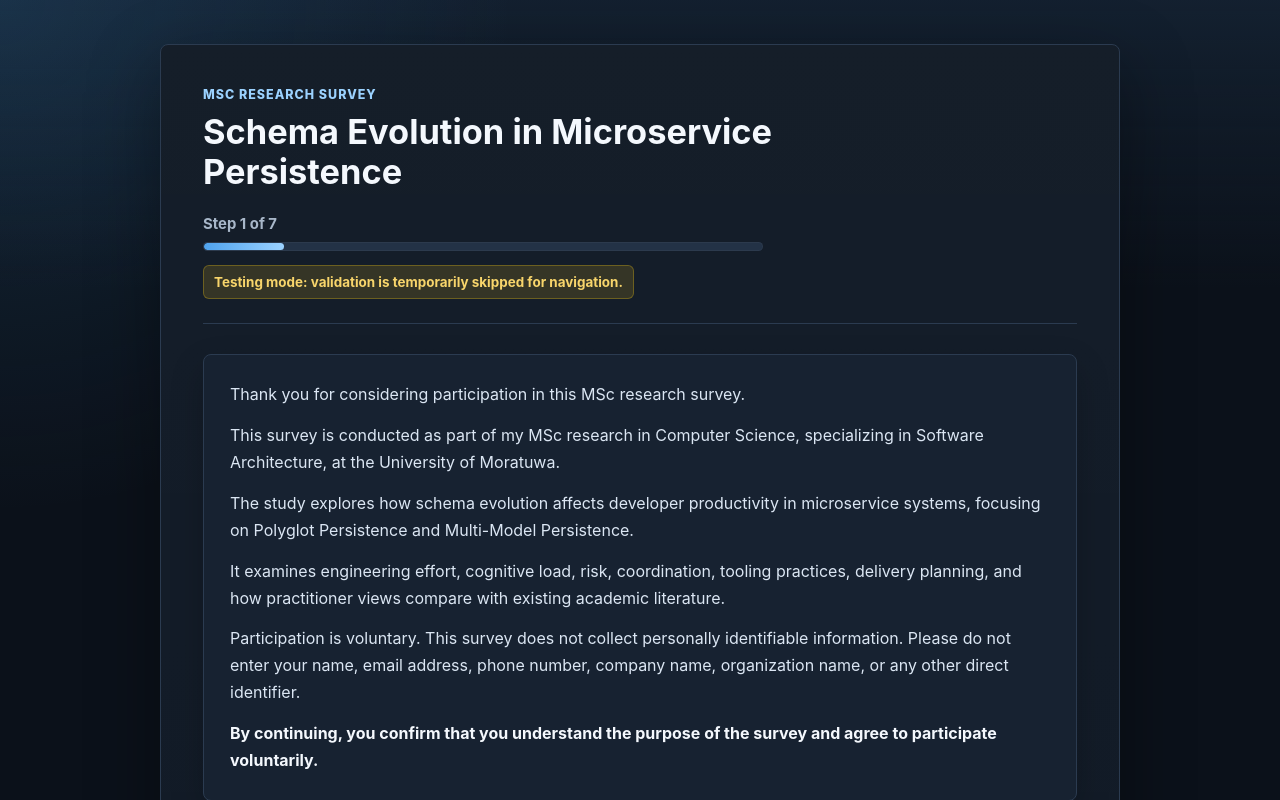
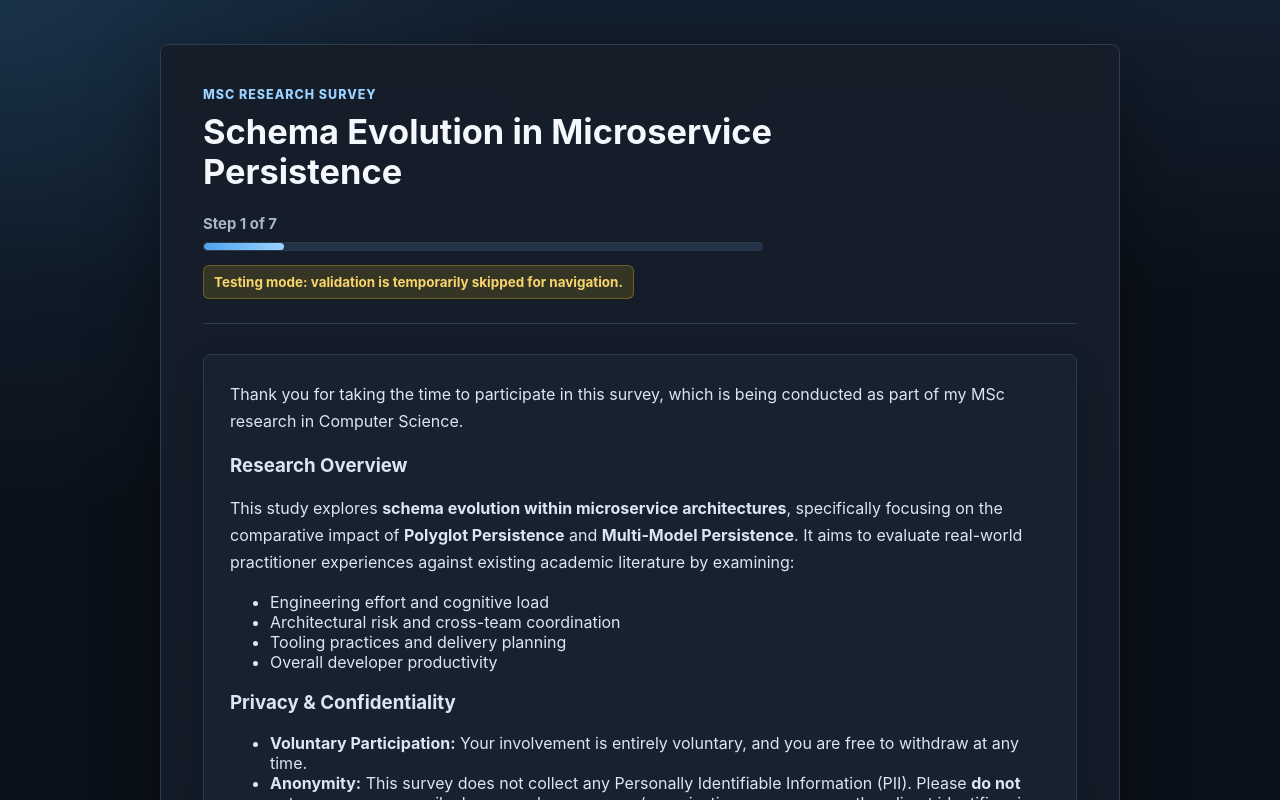
Before and after one commit to thilina-xoxo/msc-schema-evolution-survey, a React (Vite) app: page / in a window 1280 px wide. Shown: the top 800 px of the page. Built offline with nearby package versions, Linux system fonts and the light colour scheme.

Commit message:
Minor improvement

```diff
--- a/src/components/ConsentSection.jsx
+++ b/src/components/ConsentSection.jsx
@@ -6,31 +6,42 @@ function ConsentSection({ formData, errors, onChange, onNext }) {
   return (
     <section>
       <div className="survey-introduction">
-        <p>Thank you for considering participation in this MSc research survey.</p>
         <p>
-          This survey is conducted as part of my MSc research in Computer
-          Science, specializing in Software Architecture, at the University of
-          Moratuwa.
+          Thank you for taking the time to participate in this survey, which is
+          being conducted as part of my MSc research in Computer Science.
         </p>
+        <h3>Research Overview</h3>
         <p>
-          The study explores how schema evolution affects developer
-          productivity in microservice systems, focusing on Polyglot
-          Persistence and Multi-Model Persistence.
+          This study explores <strong>schema evolution within microservice
+          architectures</strong>, specifically focusing on the comparative
+          impact of <strong>Polyglot Persistence</strong> and{' '}
+          <strong>Multi-Model Persistence</strong>. It aims to evaluate
+          real-world practitioner experiences against existing academic
+          literature by examining:
         </p>
+        <ul>
+          <li>Engineering effort and cognitive load</li>
+          <li>Architectural risk and cross-team coordination</li>
+          <li>Tooling practices and delivery planning</li>
+          <li>Overall developer productivity</li>
+        </ul>
+        <h3>Privacy &amp; Confidentiality</h3>
+        <ul>
+          <li>
+            <strong>Voluntary Participation:</strong> Your involvement is
+            entirely voluntary, and you are free to withdraw at any time.
+          </li>
+          <li>
+            <strong>Anonymity:</strong> This survey does not collect any
+            Personally Identifiable Information (PII). Please <strong>do not</strong>{' '}
+            enter your name, email, phone number, company/organization name, or
+            any other direct identifiers in your responses.
+          </li>
+        </ul>
         <p>
-          It examines engineering effort, cognitive load, risk, coordination,
-          tooling practices, delivery planning, and how practitioner views
-          compare with existing academic literature.
-        </p>
-        <p>
-          Participation is voluntary. This survey does not collect personally
-          identifiable information. Please do not enter your name, email
-          address, phone number, company name, organization name, or any other
-          direct identifier.
-        </p>
-        <p>
-          By continuing, you confirm that you understand the purpose of the
-          survey and agree to participate voluntarily.
+          <strong>Consent:</strong> By continuing, you confirm that you
+          understand the purpose of this research project and agree to
+          participate voluntarily.
         </p>
       </div>
 
--- a/src/components/ScenarioPolyglot.jsx
+++ b/src/components/ScenarioPolyglot.jsx
@@ -151,6 +151,10 @@ function ScenarioPolyglot({
   return (
     <section>
       <h2>Section 4: Scenario-Based Evaluation of Persistence Strategies</h2>
+      <p className="section-intro">
+        This section asks you to evaluate schema evolution tasks under Polyglot
+        and Multi-Model persistence strategies.
+      </p>
 
       <div className="scenario-list">
         <ScenarioCard
```
